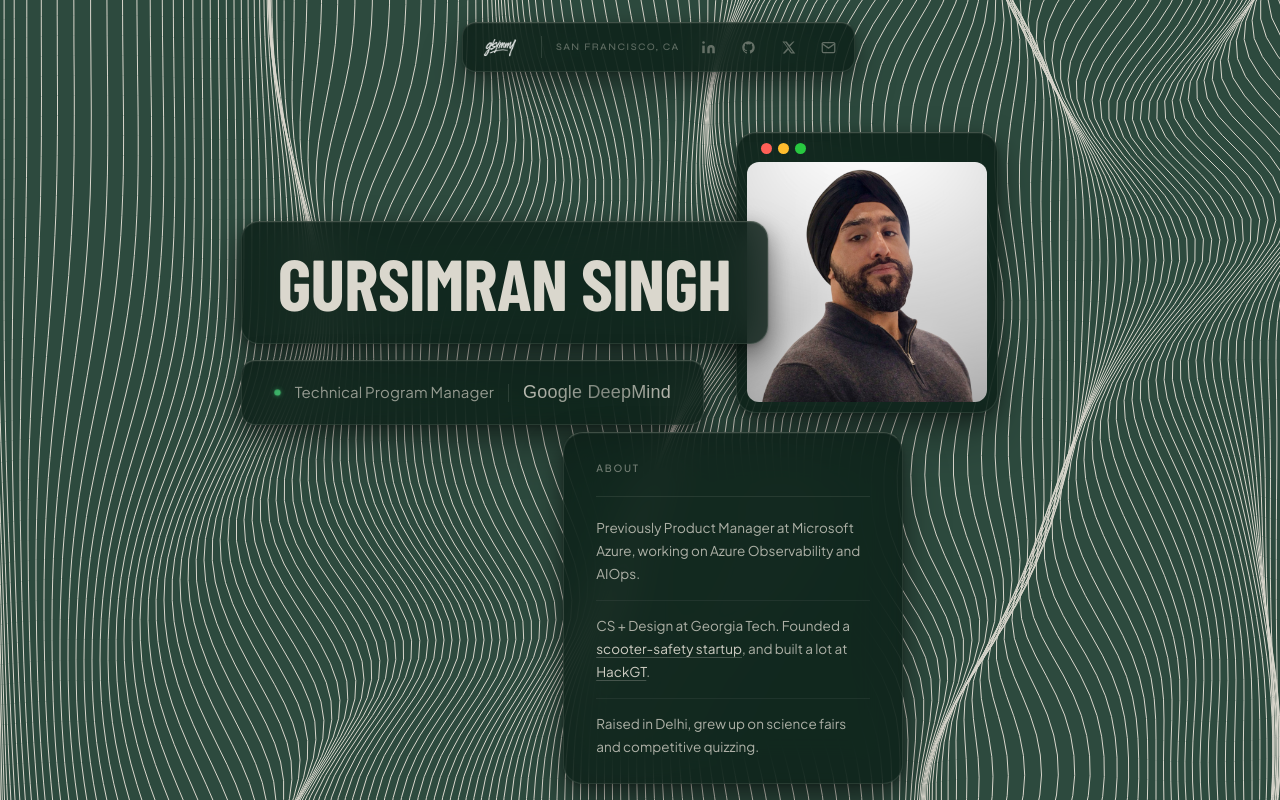
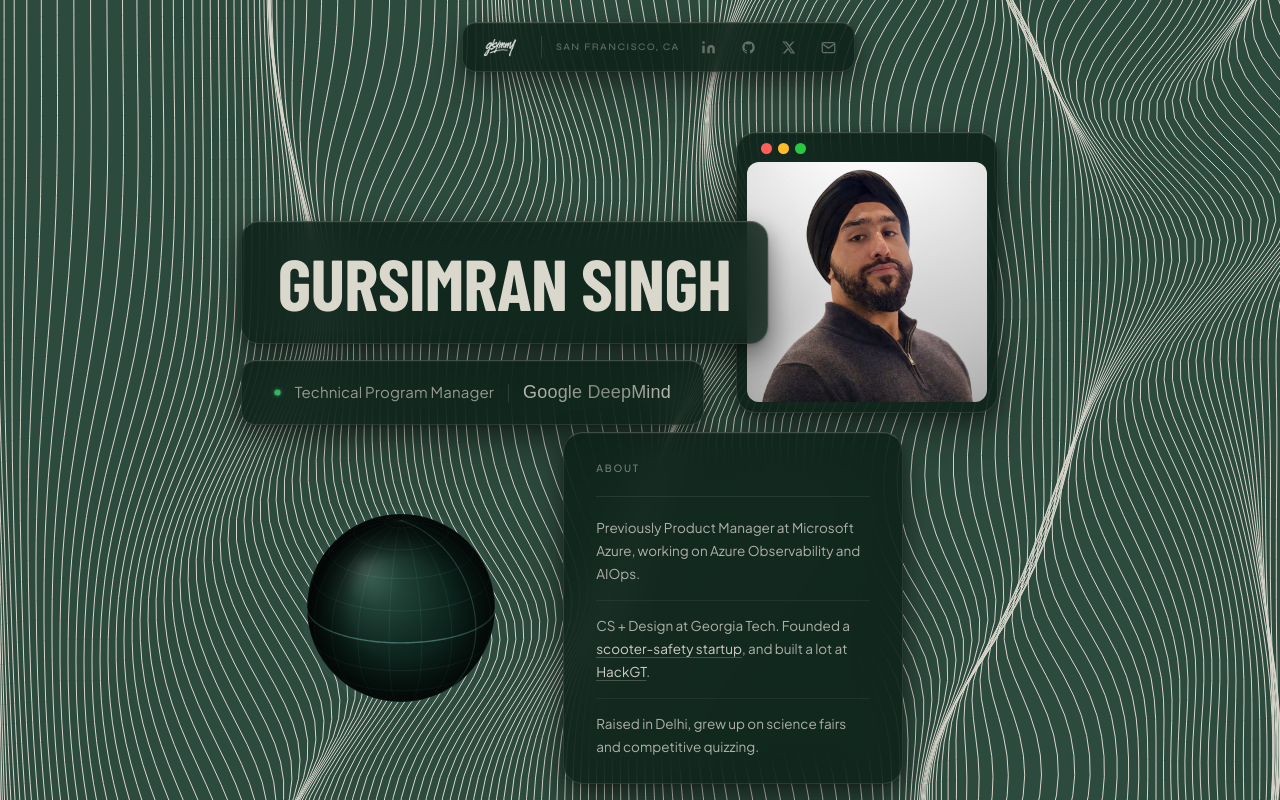
Before and after one commit to gsymmy30/gsym.me, a Next.js app: page / in a window 1280 px wide. Built offline with nearby package versions, Linux system fonts and the light colour scheme; a web font is replaced by a local one.

Commit message:
added a sphere 3d

```diff
--- a/src/app/page.tsx
+++ b/src/app/page.tsx
@@ -4,6 +4,7 @@
 import NamePill from '@/components/ui/NamePill';
 import RolePill from '@/components/ui/RolePill';
 import AboutPill from '@/components/ui/AboutPill';
+import GlobePill from '@/components/ui/GlobePill';
 import SelectionBox from '@/components/ui/SelectionBox';
 import { PillSelectionProvider } from '@/contexts/PillSelection';
 
@@ -30,6 +31,7 @@
         <NamePill />
         <RolePill />
         <AboutPill />
+        <GlobePill />
       </PillSelectionProvider>
     </div>
   );
--- /dev/null
+++ b/src/components/ui/GlobePill.tsx
@@ -0,0 +1,282 @@
+'use client';
+
+import { useRef, useEffect, useCallback } from 'react';
+import { useSelectableDraggable } from '@/hooks/useSelectableDraggable';
+import { usePillSelection } from '@/contexts/PillSelection';
+
+const CSS_SIZE = 200;
+
+function renderGlobe(canvas: HTMLCanvasElement, rotX: number, rotY: number) {
+  const ctx = canvas.getContext('2d');
+  if (!ctx) return;
+
+  const W = canvas.width;
+  const H = canvas.height;
+  const dpr = W / CSS_SIZE;
+  const cx = W / 2;
+  const cy = H / 2;
+  const r = (CSS_SIZE / 2 - 6) * dpr;
+
+  ctx.clearRect(0, 0, W, H);
+
+  // Atmosphere halo
+  const atmo = ctx.createRadialGradient(cx, cy, r * 0.9, cx, cy, r * 1.22);
+  atmo.addColorStop(0, 'rgba(107,171,160,0)');
+  atmo.addColorStop(0.6, 'rgba(107,171,160,0.07)');
+  atmo.addColorStop(1, 'rgba(107,171,160,0.32)');
+  ctx.beginPath();
+  ctx.arc(cx, cy, r * 1.22, 0, Math.PI * 2);
+  ctx.fillStyle = atmo;
+  ctx.fill();
+
+  ctx.save();
+  ctx.beginPath();
+  ctx.arc(cx, cy, r, 0, Math.PI * 2);
+  ctx.clip();
+
+  // Dark sphere base
+  const base = ctx.createRadialGradient(cx - r * 0.28, cy - r * 0.28, r * 0.04, cx + r * 0.12, cy + r * 0.12, r * 1.1);
+  base.addColorStop(0, '#1c4438');
+  base.addColorStop(0.45, '#0e2820');
+  base.addColorStop(1, '#040f0c');
+  ctx.fillStyle = base;
+  ctx.fillRect(0, 0, W, H);
+
+  // Rotation matrices
+  const cosX = Math.cos(rotX), sinX = Math.sin(rotX);
+  const cosY = Math.cos(rotY), sinY = Math.sin(rotY);
+
+  function project(lat: number, lon: number): [number, number, number] {
+    const lr = (lat * Math.PI) / 180;
+    const nr = (lon * Math.PI) / 180;
+    const x0 = Math.cos(lr) * Math.sin(nr);
+    const y0 = Math.sin(lr);
+    const z0 = Math.cos(lr) * Math.cos(nr);
+    // rotate Y
+    const xR = cosY * x0 + sinY * z0;
+    const zR = -sinY * x0 + cosY * z0;
+    // rotate X
+    const yF = cosX * y0 - sinX * zR;
+    const zF = sinX * y0 + cosX * zR;
+    return [cx + xR * r, cy - yF * r, zF];
+  }
+
+  // Latitude lines
+  for (let lat = -80; lat <= 80; lat += 20) {
+    const isEquator = lat === 0;
+    ctx.beginPath();
+    let down = false;
+    for (let lon = -180; lon <= 181; lon += 1.5) {
+      const [px, py, pz] = project(lat, lon);
+      if (pz >= 0) {
+        down ? ctx.lineTo(px, py) : ctx.moveTo(px, py);
+        down = true;
+      } else { down = false; }
+    }
+    ctx.strokeStyle = isEquator
+      ? 'rgba(107,171,160,0.55)'
+      : 'rgba(107,171,160,0.18)';
+    ctx.lineWidth = (isEquator ? 1.4 : 0.75) * dpr;
+    ctx.stroke();
+  }
+
+  // Longitude lines
+  for (let lon = 0; lon < 360; lon += 20) {
+    ctx.beginPath();
+    let down = false;
+    for (let lat = -90; lat <= 90; lat += 1.5) {
+      const [px, py, pz] = project(lat, lon);
+      if (pz >= 0) {
+        down ? ctx.lineTo(px, py) : ctx.moveTo(px, py);
+        down = true;
+      } else { down = false; }
+    }
+    ctx.strokeStyle = 'rgba(107,171,160,0.15)';
+    ctx.lineWidth = 0.75 * dpr;
+    ctx.stroke();
+  }
+
+  // Prime meridian (brighter)
+  ctx.beginPath();
+  let down = false;
+  for (let lat = -90; lat <= 90; lat += 1) {
+    const [px, py, pz] = project(lat, 0);
+    if (pz >= 0) {
+      down ? ctx.lineTo(px, py) : ctx.moveTo(px, py);
+      down = true;
+    } else { down = false; }
+  }
+  ctx.strokeStyle = 'rgba(107,171,160,0.38)';
+  ctx.lineWidth = 1.1 * dpr;
+  ctx.stroke();
+
+  // Glossy specular highlight
+  const hl = ctx.createRadialGradient(cx - r * 0.4, cy - r * 0.45, 0, cx - r * 0.18, cy - r * 0.18, r * 0.7);
+  hl.addColorStop(0, 'rgba(218,215,205,0.20)');
+  hl.addColorStop(0.45, 'rgba(218,215,205,0.05)');
+  hl.addColorStop(1, 'rgba(218,215,205,0)');
+  ctx.fillStyle = hl;
+  ctx.fillRect(0, 0, W, H);
+
+  // Edge vignette
+  const edge = ctx.createRadialGradient(cx, cy, r * 0.52, cx, cy, r);
+  edge.addColorStop(0, 'rgba(0,0,0,0)');
+  edge.addColorStop(1, 'rgba(0,0,0,0.62)');
+  ctx.fillStyle = edge;
+  ctx.fillRect(0, 0, W, H);
+
+  ctx.restore();
+
+  // Subtle outer stroke ring
+  ctx.beginPath();
+  ctx.arc(cx, cy, r, 0, Math.PI * 2);
+  ctx.strokeStyle = 'rgba(107,171,160,0.12)';
+  ctx.lineWidth = 1 * dpr;
+  ctx.stroke();
+}
+
+const STYLES = `
+  .gs-globe-wrapper {
+    position: fixed;
+    cursor: grab;
+    user-select: none;
+    touch-action: none;
+    z-index: 99;
+    border-radius: 50%;
+  }
+
+  .gs-globe-canvas {
+    border-radius: 50%;
+    display: block;
+    cursor: crosshair;
+  }
+
+  .gs-globe-canvas:active {
+    cursor: grabbing;
+  }
+`;
+
+export default function GlobePill() {
+  const wrapperRef = useRef<HTMLDivElement>(null);
+  const canvasRef  = useRef<HTMLCanvasElement>(null);
+  const { selected } = usePillSelection();
+  const isSelected = selected.has('globe');
+
+  const rotXRef = useRef(0.38);
+  const rotYRef = useRef(0);
+  const velXRef = useRef(0);
+  const velYRef = useRef(0);
+  const autoRef = useRef(true);
+  const isDragging = useRef(false);
+  const lastPt  = useRef({ x: 0, y: 0 });
+  const rafRef  = useRef(0);
+
+  const {
+    pos, ready,
+    onPointerDown: hookDown,
+    onPointerMove: hookMove,
+    onPointerUp:   hookUp,
+  } = useSelectableDraggable(wrapperRef, 'globe', {
+    initFn: (el) => {
+      const isMobile = window.innerWidth < 640;
+      if (isMobile) {
+        return {
+          x: Math.max(12, (window.innerWidth - el.offsetWidth) / 2),
+          y: 200,
+        };
+      }
+      return {
+        x: window.innerWidth  * 0.235,
+        y: window.innerHeight * 0.635,
+      };
+    },
+  });
+
+  // Setup canvas + animation loop
+  useEffect(() => {
+    const canvas = canvasRef.current;
+    if (!canvas) return;
+
+    const dpr = Math.min(window.devicePixelRatio || 1, 2);
+    canvas.width  = CSS_SIZE * dpr;
+    canvas.height = CSS_SIZE * dpr;
+    canvas.style.width  = `${CSS_SIZE}px`;
+    canvas.style.height = `${CSS_SIZE}px`;
+
+    let lastT = performance.now();
+
+    function tick(now: number) {
+      const dt = Math.min((now - lastT) / 1000, 0.05);
+      lastT = now;
+
+      if (!isDragging.current) {
+        if (Math.abs(velXRef.current) > 0.0001 || Math.abs(velYRef.current) > 0.0001) {
+          rotYRef.current += velXRef.current;
+          rotXRef.current += velYRef.current;
+          velXRef.current *= 0.91;
+          velYRef.current *= 0.91;
+        } else if (autoRef.current) {
+          rotYRef.current += 0.0028 * dt * 60;
+        }
+      }
+
+      rotXRef.current = Math.max(-1.3, Math.min(1.3, rotXRef.current));
+      if (canvas) renderGlobe(canvas, rotXRef.current, rotYRef.current);
+      rafRef.current = requestAnimationFrame(tick);
+    }
+
+    rafRef.current = requestAnimationFrame(tick);
+    return () => cancelAnimationFrame(rafRef.current);
+  }, []);
+
+  // Wrap the hook handlers to also spin the globe on drag
+  const onPointerDown = useCallback((e: React.PointerEvent<HTMLDivElement>) => {
+    hookDown(e);
+    isDragging.current = true;
+    autoRef.current    = false;
+    velXRef.current    = 0;
+    velYRef.current    = 0;
+    lastPt.current     = { x: e.clientX, y: e.clientY };
+  }, [hookDown]);
+
+  const onPointerMove = useCallback((e: React.PointerEvent<HTMLDivElement>) => {
+    hookMove(e);
+    if (!isDragging.current) return;
+    const dx = e.clientX - lastPt.current.x;
+    const dy = e.clientY - lastPt.current.y;
+    velXRef.current = dx * 0.009;
+    velYRef.current = dy * 0.009;
+    rotYRef.current += dx * 0.009;
+    rotXRef.current += dy * 0.009;
+    lastPt.current = { x: e.clientX, y: e.clientY };
+  }, [hookMove]);
+
+  const onPointerUp = useCallback((e: React.PointerEvent<HTMLDivElement>) => {
+    hookUp(e);
+    isDragging.current = false;
+    setTimeout(() => { autoRef.current = true; }, 3000);
+  }, [hookUp]);
+
+  return (
+    <>
+      <style>{STYLES}</style>
+      <div
+        ref={wrapperRef}
+        className="gs-globe-wrapper"
+        style={{
+          left: pos.x,
+          top:  pos.y,
+          opacity: ready ? 1 : 0,
+          transition: ready ? 'opacity 0.4s ease' : 'none',
+          outline: isSelected ? '1.5px solid rgba(218,215,205,0.4)' : undefined,
+          outlineOffset: isSelected ? '3px' : undefined,
+        }}
+        onPointerDown={onPointerDown}
+        onPointerMove={onPointerMove}
+        onPointerUp={onPointerUp}
+      >
+        <canvas ref={canvasRef} className="gs-globe-canvas" />
+      </div>
+    </>
+  );
+}
```
